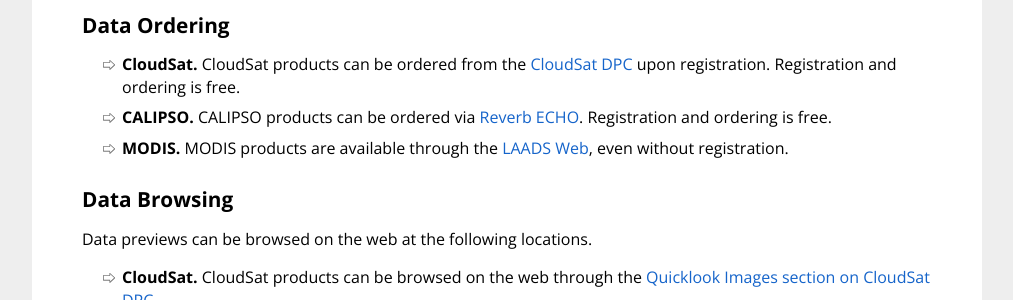
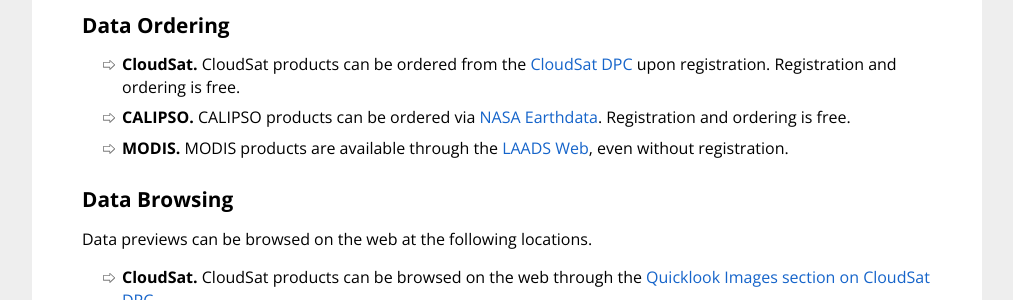
Before and after one commit to peterkuma/ccplot, a Jekyll site: the page built from data/index.html, in a window 1280 px wide. Shown: the part 264-564 px from the top of the page, without its empty margins (133-1146 px from the left). Built offline with Jekyll 4.4.1, drawn with Linux system fonts in a browser that asks for light colours.

Commit message:
Update CALIPSO data download link

```diff
--- a/data/index.html
+++ b/data/index.html
@@ -10,7 +10,7 @@
         upon registration. Registration and ordering is free.
     </li>
     <li><strong>CALIPSO.</strong> CALIPSO products can be ordered
-        via <a href="http://reverb.echo.nasa.gov">Reverb ECHO</a>.
+        via <a href="https://earthdata.nasa.gov">NASA Earthdata</a>.
         Registration and ordering is free.
     </li>
     <li><strong>MODIS.</strong> MODIS products are available through
```
